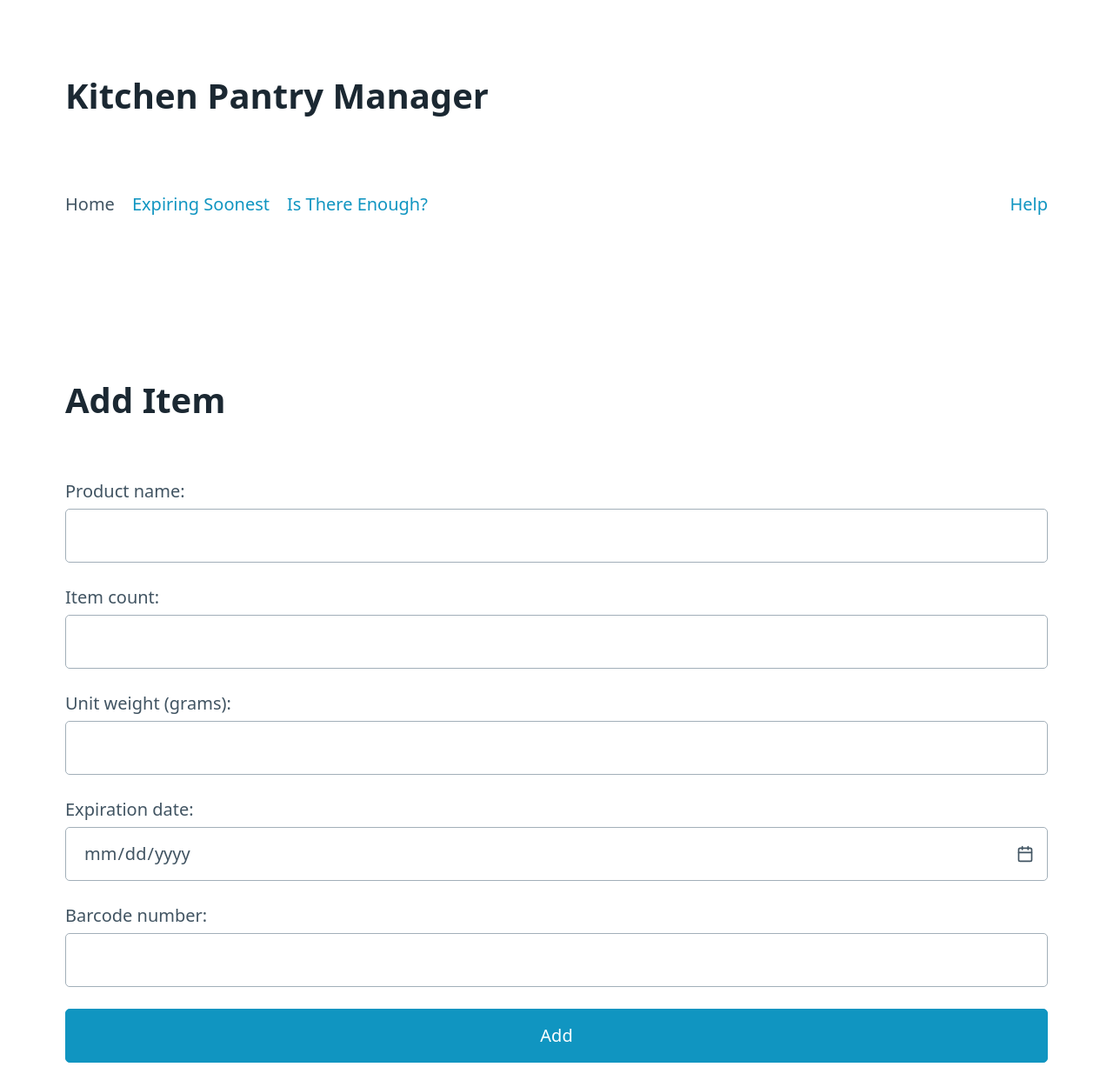
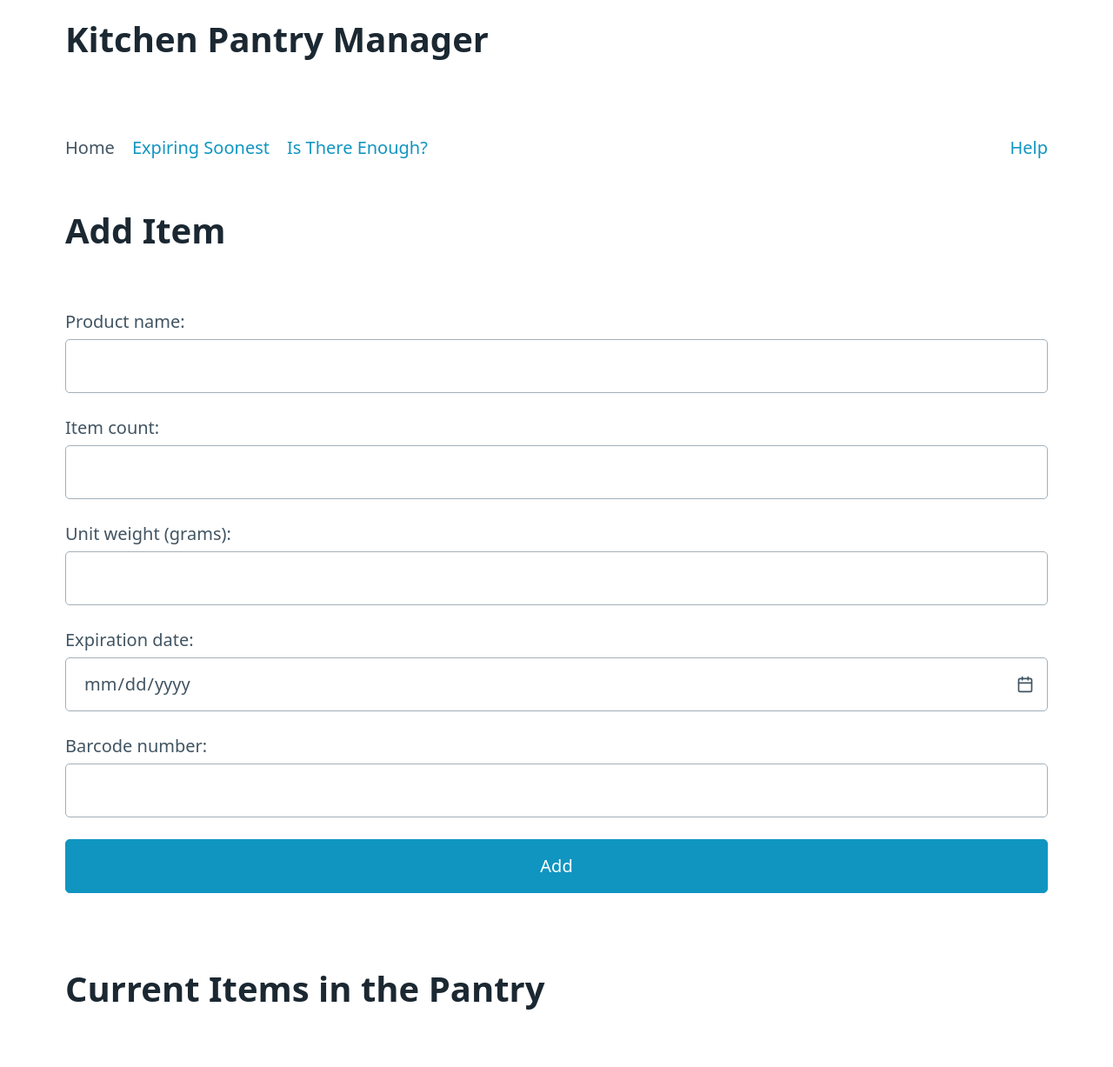
Before and after one commit to GriffintheFolf/Kitchen-Inventory-Manager, a Flask app: page / in a window 1280 px wide. Shown: the top 1227 px of the page at 87% size. Run offline with Flask 2, Linux system fonts and the light colour scheme; data that the repository does not hold is empty.

Commit message:
modify spacing in the HTML pages

```diff
--- a/src/templates/index.html
+++ b/src/templates/index.html
@@ -5,6 +5,42 @@
     <title>Kitchen Inventory Manager</title>
 
     <link rel="stylesheet" href="/static/css/pico.classless.min.css">
+
+    <!-- Pico CSS overrides -->
+    <style>
+      @media (min-width: 576px) {
+        body > header,
+      body > main,
+      body > footer,
+      section {
+          --block-spacing-vertical: calc(var(--spacing) * 0.125);
+        }
+      }
+      @media (min-width: 768px) {
+        body > header,
+      body > main,
+      body > footer,
+      section {
+          --block-spacing-vertical: calc(var(--spacing) * 0.25);
+        }
+      }
+      @media (min-width: 992px) {
+        body > header,
+      body > main,
+      body > footer,
+      section {
+          --block-spacing-vertical: calc(var(--spacing) * 0.5);
+        }
+      }
+      @media (min-width: 1200px) {
+        body > header,
+      body > main,
+      body > footer,
+      section {
+          --block-spacing-vertical: calc(var(--spacing) * 0.75);
+        }
+      }
+    </style>
   </head>
 
   <body>
```
Also changed, not shown: src/templates/expiring.html (+36 -0 lines).
